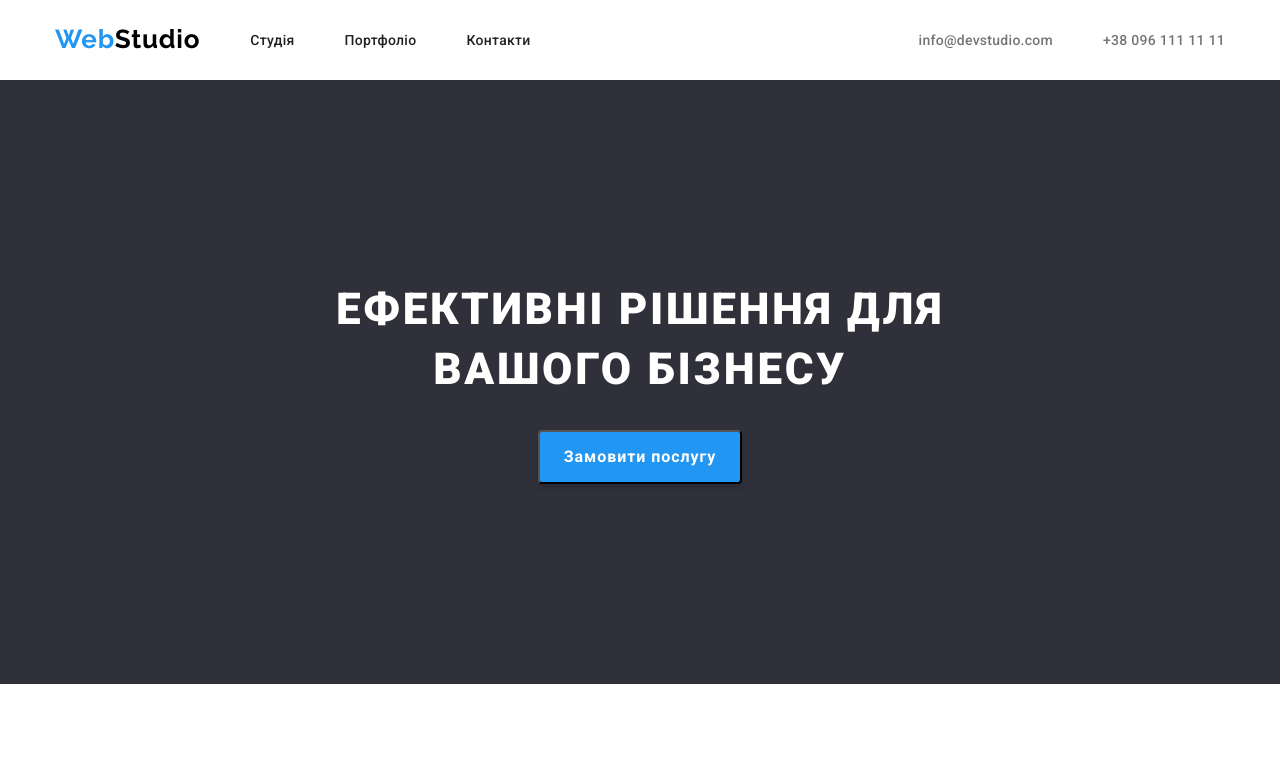
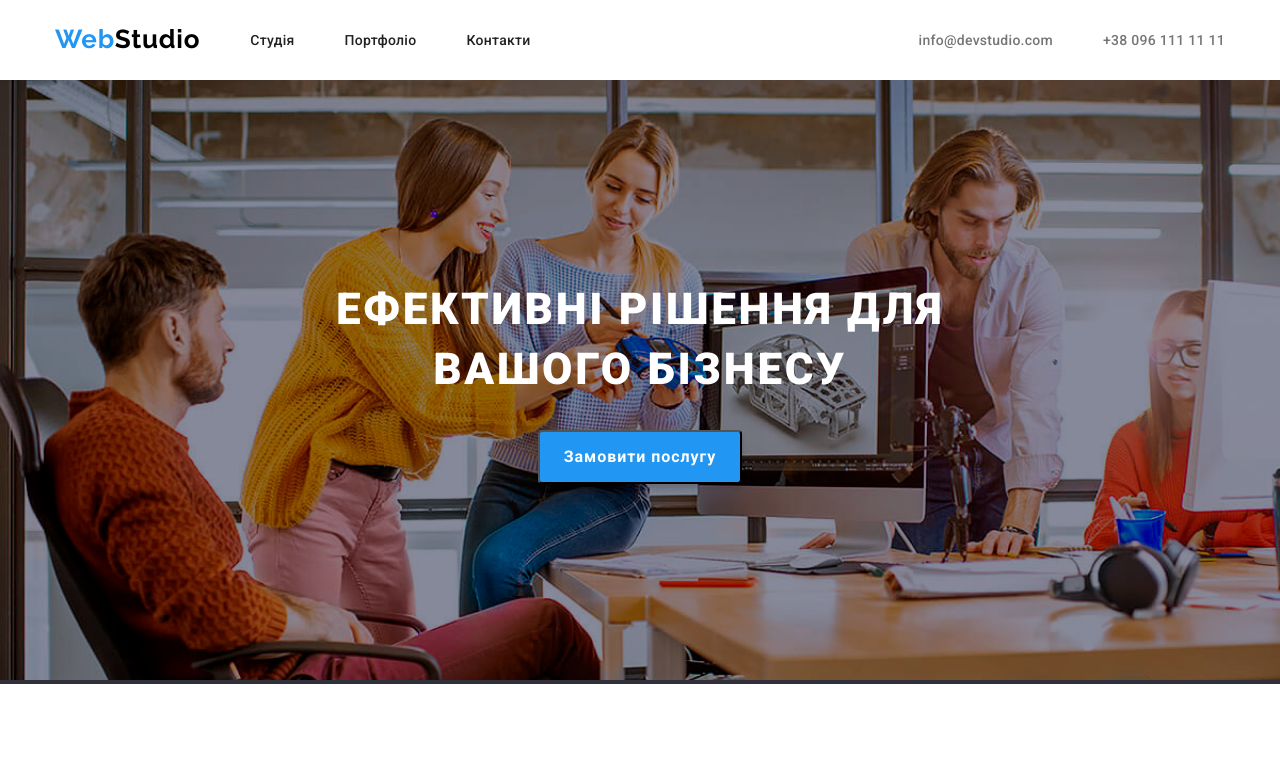
Before and after one commit to Ternovskyy/studio, a plain HTML site: page index.html in a window 1280 px wide. Shown: the top 775 px of the page. Drawn offline with nearby package versions, Linux system fonts and the light colour scheme.

Commit message:
background hero

```diff
--- a/style.css
+++ b/style.css
@@ -150,6 +150,9 @@ a {
 /* Герой */
 .hero {
     background-color: #2f303a;
+    background-image: url(./images/hero_backgroud.png);
+    background-repeat: no-repeat;
+    background-size: auto;
     padding-top: 200px;
     padding-bottom: 200px;
 }
```
Also changed, not shown: images/hero_backgroud.png (added), images/our_advantages_1.png (added), images/our_advantages_2.png (added), images/our_advantages_3.png (added), images/our_advantages_4.png (added).
